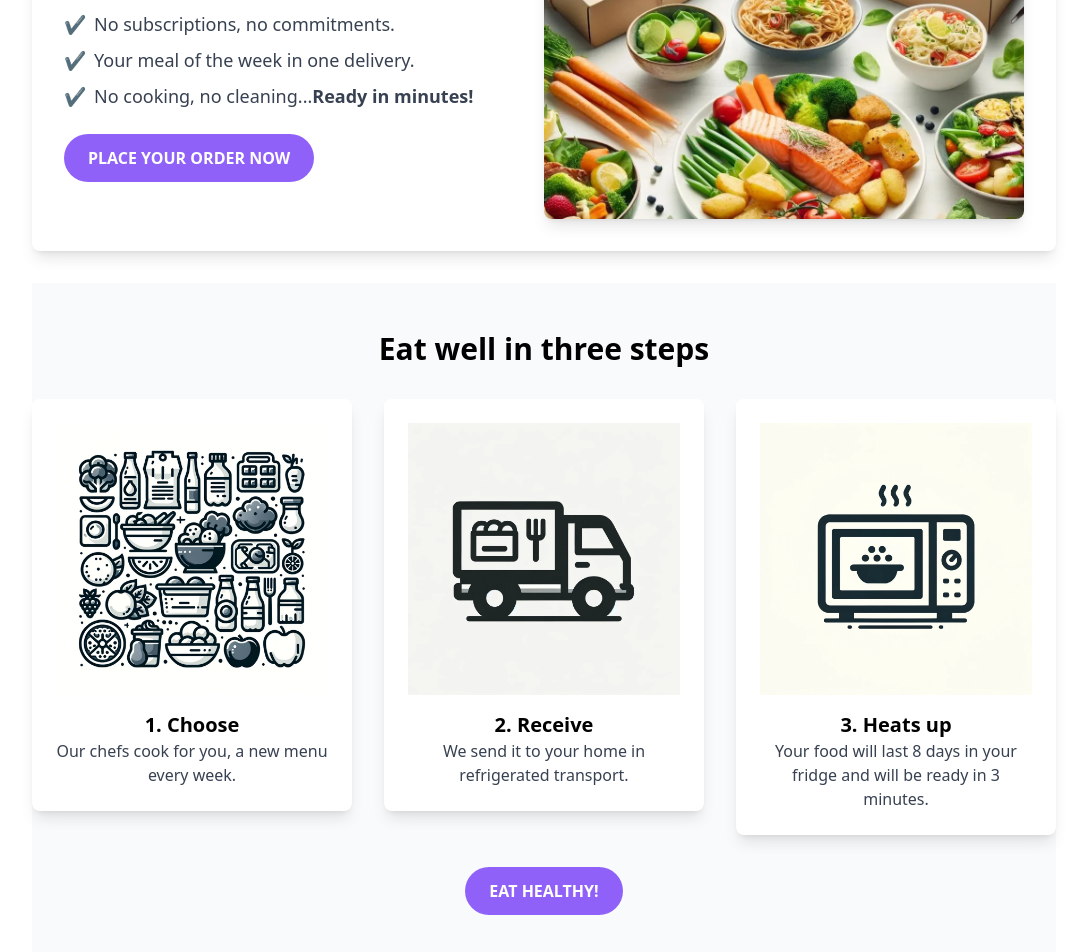
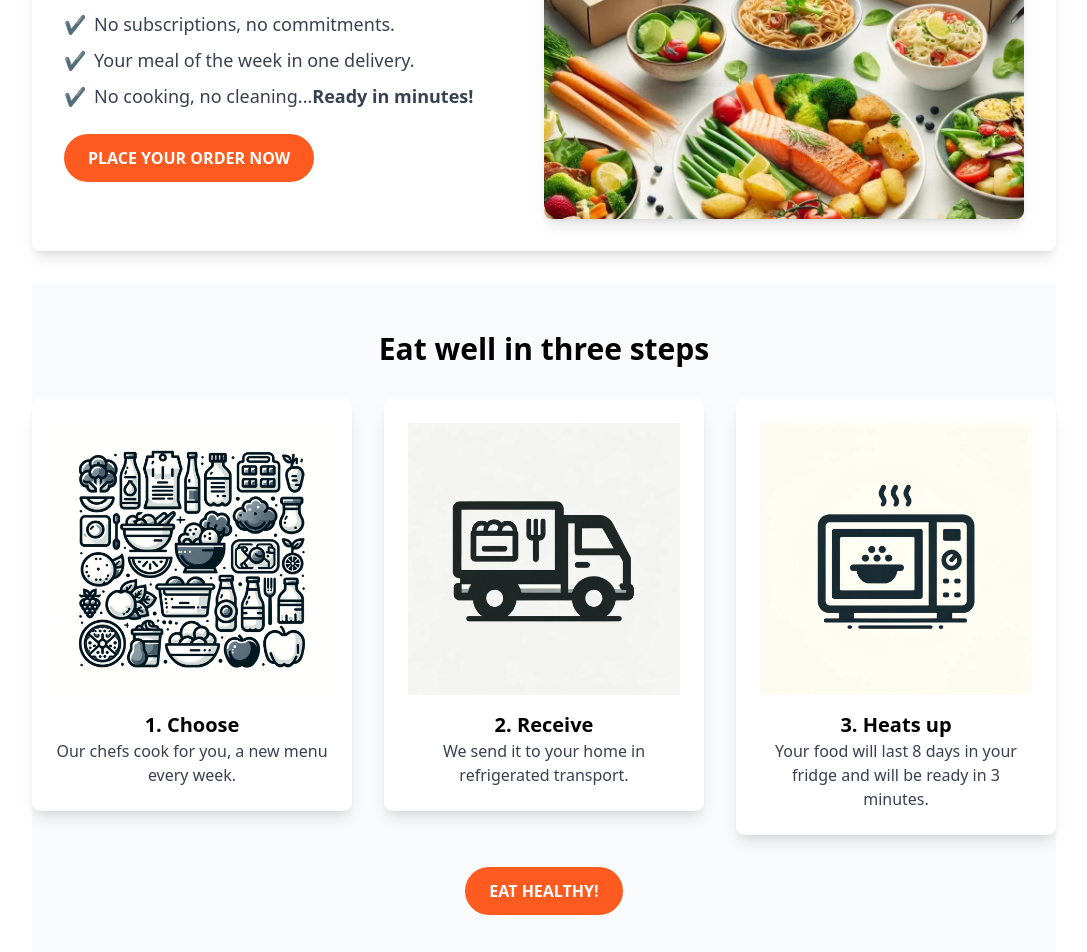
Before and after one commit to Nanakuh/mealmarket, a React (Vite) app: page / in a window 1280 px wide. Shown: the part 240-1192 px from the top of the page, without its empty margins (96-1183 px from the left). Built offline with nearby package versions, Linux system fonts and the light colour scheme; no server answers.

Commit message:
Add orange color

```diff
--- a/src/routes/about-us.jsx
+++ b/src/routes/about-us.jsx
@@ -3,7 +3,7 @@
 function AboutUs() {
   return (
     <div className="justify-content:center justify-center w-full max-w-screen-md text-justify">
-      <h2 className="text-orange-300 font-black tracking-wider text-2xl flex justify-center my-10">
+      <h2 className="text-orange-500 font-black tracking-wider text-2xl flex justify-center my-10">
         ABOUT US
       </h2>
 
--- a/src/routes/contact.jsx
+++ b/src/routes/contact.jsx
@@ -1,7 +1,7 @@
 function Contact() {
   return (
     <div className="flex flex-col justify-center items-center w-full">
-      <h2 className="text-orange-300 font-black tracking-wider text-2xl flex justify-center my-10">
+      <h2 className="text-orange-500 font-black tracking-wider text-2xl flex justify-center my-10">
         CONTACT
       </h2>
       <p className="mb-4">
--- a/src/routes/faqs.jsx
+++ b/src/routes/faqs.jsx
@@ -27,7 +27,7 @@ function Faqs() {
   return (
     <div className="bg-gray-100 flex justify-center items-center h-screen w-full">
       <div className="flex flex-col items-center w-full">
-        <h1 className="text-3xl font-bold mb-4">FAQs</h1>
+        <h1 className="text-orange-500 text-3xl font-bold mb-4">FAQs</h1>
         <Accordion className="min-w-4">
           {questionAnswers.map((item, i) => (
             <Accordion.Panel key={i}>
--- a/src/routes/how-it-works.jsx
+++ b/src/routes/how-it-works.jsx
@@ -1,7 +1,7 @@
 function HowItWorks() {
   return (
     <div className="justify-content:center justify-center w-full max-w-screen-md text-justify">
-      <h2 className="text-orange-300 font-black tracking-wider text-2xl flex justify-center my-10">
+      <h2 className="text-orange-500 font-black tracking-wider text-2xl flex justify-center my-10">
         HOW IT WORKS
       </h2>
 
--- a/src/routes/privacy.jsx
+++ b/src/routes/privacy.jsx
@@ -2,7 +2,7 @@
 function Privacy() {
   return (
     <div className="justify-content:center justify-center w-full max-w-screen-md text-justify">
-      <h2 className="text-orange-300 font-black tracking-wider text-2xl flex justify-center my-10">
+      <h2 className="text-orange-500 font-black tracking-wider text-2xl flex justify-center my-10">
         PRIVACY POLICY
       </h2>
       <p className="mb-4 text-justify">
--- a/src/routes/root.jsx
+++ b/src/routes/root.jsx
@@ -51,7 +51,7 @@ function Root() {
             </li>
           </ul>
           <Link to={"/meals"}>
-            <button className="px-6 py-3 bg-purple-500 hover:bg-purple-700 text-white font-bold rounded-full">
+            <button className="px-6 py-3 bg-orange-500 hover:bg-orange-700 text-white font-bold rounded-full">
             PLACE YOUR ORDER NOW
             </button>
           </Link>
@@ -108,7 +108,7 @@ function Root() {
           </div>
         </div>
         <Link to={"/meals"}>
-          <button className="mt-8 px-6 py-3 bg-purple-500 hover:bg-purple-700 text-white font-bold rounded-full">
+          <button className="mt-8 px-6 py-3 bg-orange-500 hover:bg-orange-700 text-white font-bold rounded-full">
             EAT HEALTHY!
           </button>
         </Link>
--- a/src/routes/terms-of-service.jsx
+++ b/src/routes/terms-of-service.jsx
@@ -1,7 +1,7 @@
 function Terms() {
   return (
     <div className="justify-content:center justify-center w-full max-w-screen-md text-justify">
-      <h2 className="text-orange-300 font-black tracking-wider text-2xl flex justify-center my-10">
+      <h2 className="text-orange-500 font-black tracking-wider text-2xl flex justify-center my-10">
         TERMS OF SERVICE OF THIS FOOD RETAIL SITE
       </h2>
       <ol>
```
